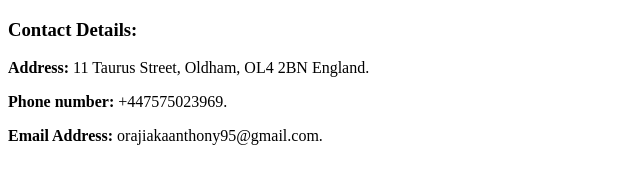
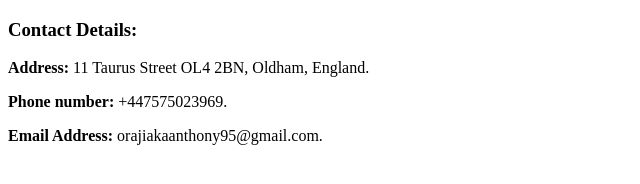
Before and after one commit to totalknockout/html-portfolio, a plain HTML site: page public/contact.html in a window 1280 px wide. Shown: the full height of the page, 0-640 px from the left. Drawn offline with Linux system fonts and the light colour scheme.

Commit message:
Update contact.html

```diff
--- a/public/contact.html
+++ b/public/contact.html
@@ -8,7 +8,7 @@
 </head>
 <body>
     <h3>Contact Details:</h3>
-        <p><b>Address: </b>11 Taurus Street, Oldham, OL4 2BN England.</p>
+        <p><b>Address: </b>11 Taurus Street OL4 2BN, Oldham, England.</p>
         <p><b>Phone number: </b>+447575023969.</p>
         <p><b>Email Address: </b>orajiakaanthony95@gmail.com.</p>
 
```
